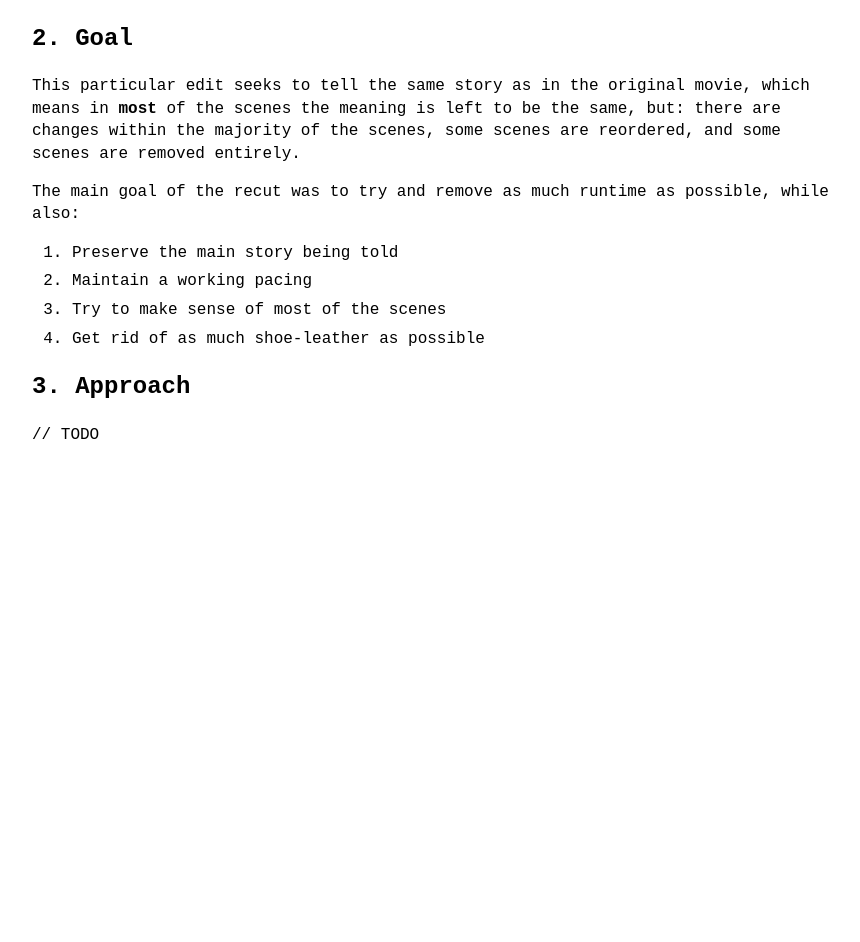
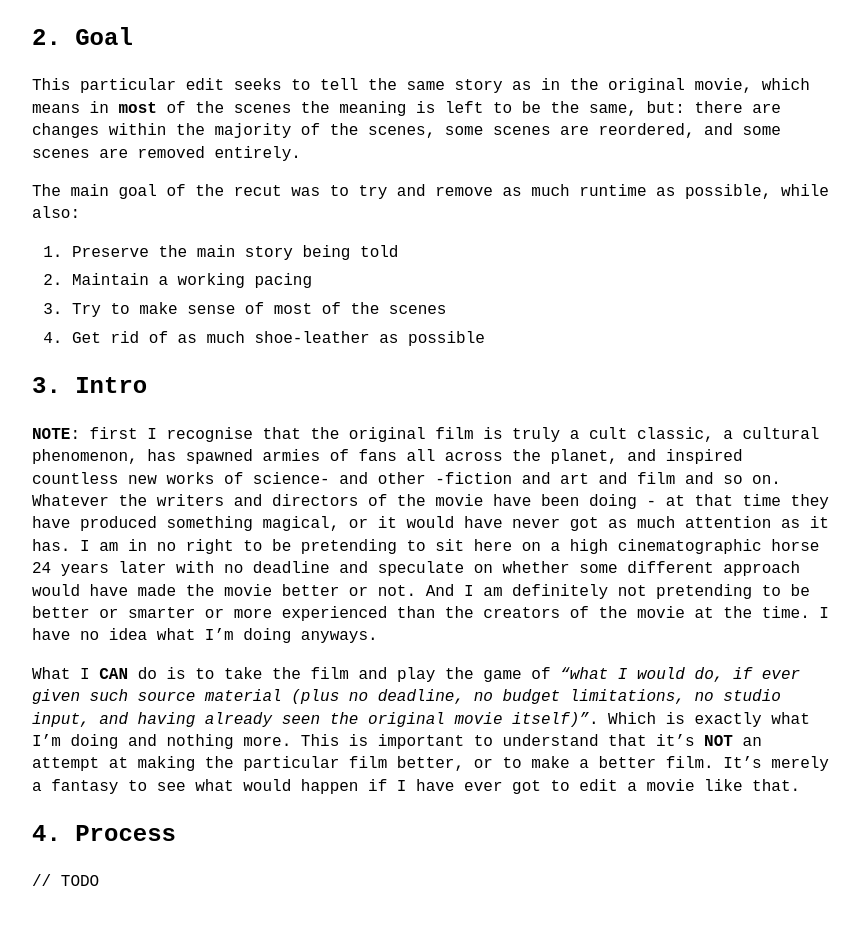
Before and after one commit to lzedith/lzedith.github.io, a Jekyll site: the page built from _posts/2023-10-22-matrix-1h.md, in a window 1280 px wide. Shown: the part 717-1659 px from the top of the page, without its empty margins (208-1068 px from the left). Built offline with Jekyll 4.4.1, drawn with Linux system fonts in a browser that asks for light colours; before the commit the page ends 1211 px from its top, so only the background shows below that.

Commit message:
intro added

```diff
--- a/_posts/2023-10-22-matrix-1h.md
+++ b/_posts/2023-10-22-matrix-1h.md
@@ -21,6 +21,12 @@ The main goal of the recut was to try and remove as much runtime as possible, wh
 3. Try to make sense of most of the scenes
 4. Get rid of as much shoe-leather as possible
 
-# 3. Approach
+# 3. Intro
+
+**NOTE**: first I recognise that the original film is truly a cult classic, a cultural phenomenon, has spawned armies of fans all across the planet, and inspired countless new works of science- and other -fiction and art and film and so on. Whatever the writers and directors of the movie have been doing - at that time they have produced something magical, or it would have never got as much attention as it has. I am in no right to be pretending to sit here on a high cinematographic horse 24 years later  with no deadline and speculate on whether some different approach would have made the movie better or not. And I am definitely not pretending to be better or smarter or more experienced than the creators of the movie at the time. I have no idea what I'm doing anyways.
+
+What I **CAN** do is to take the film and play the game of _“what I would do, if ever given such source material (plus no deadline, no budget limitations, no studio input, and having already seen the original movie itself)”_. Which is exactly what I'm doing and nothing more. This is important to understand that it's **NOT** an attempt at making the particular film better, or to make a better film. It's merely a fantasy to see what would happen if I have ever got to edit a movie like that.
+
+# 4. Process
 
 // TODO
```
